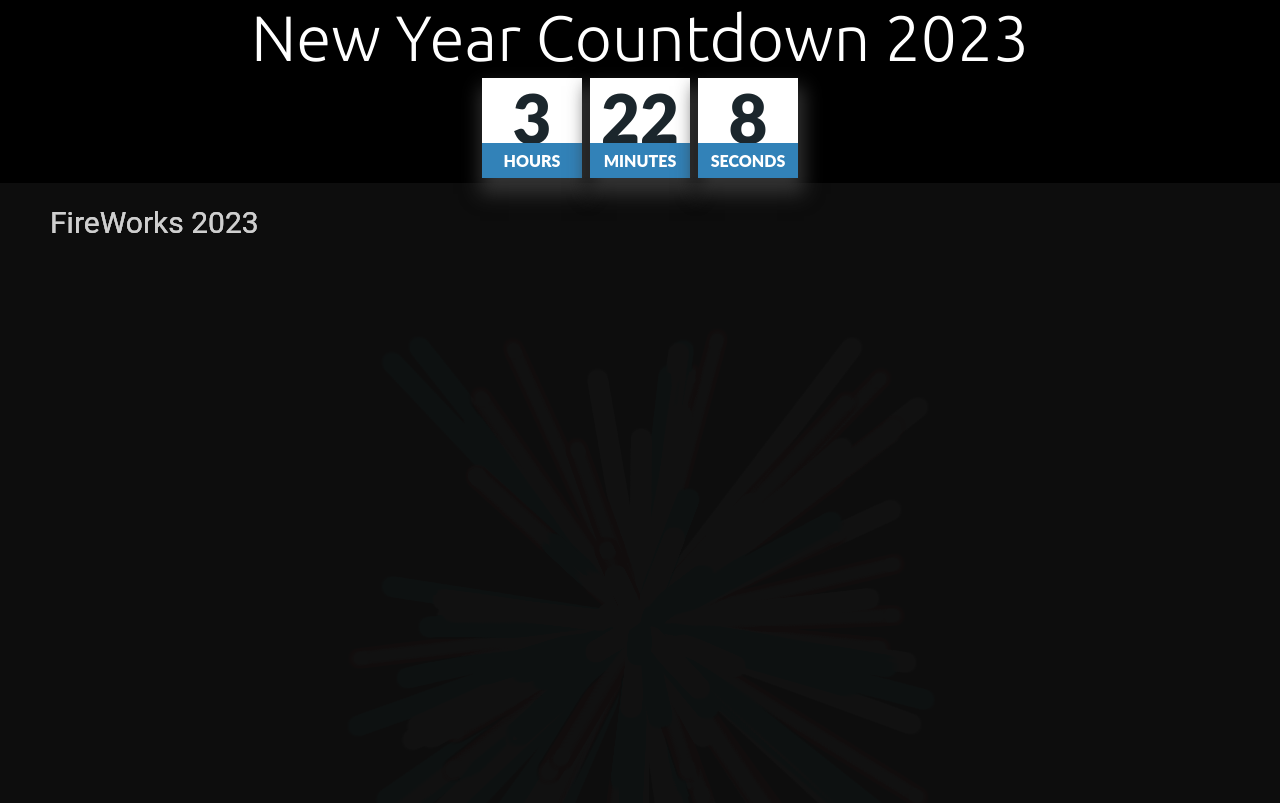
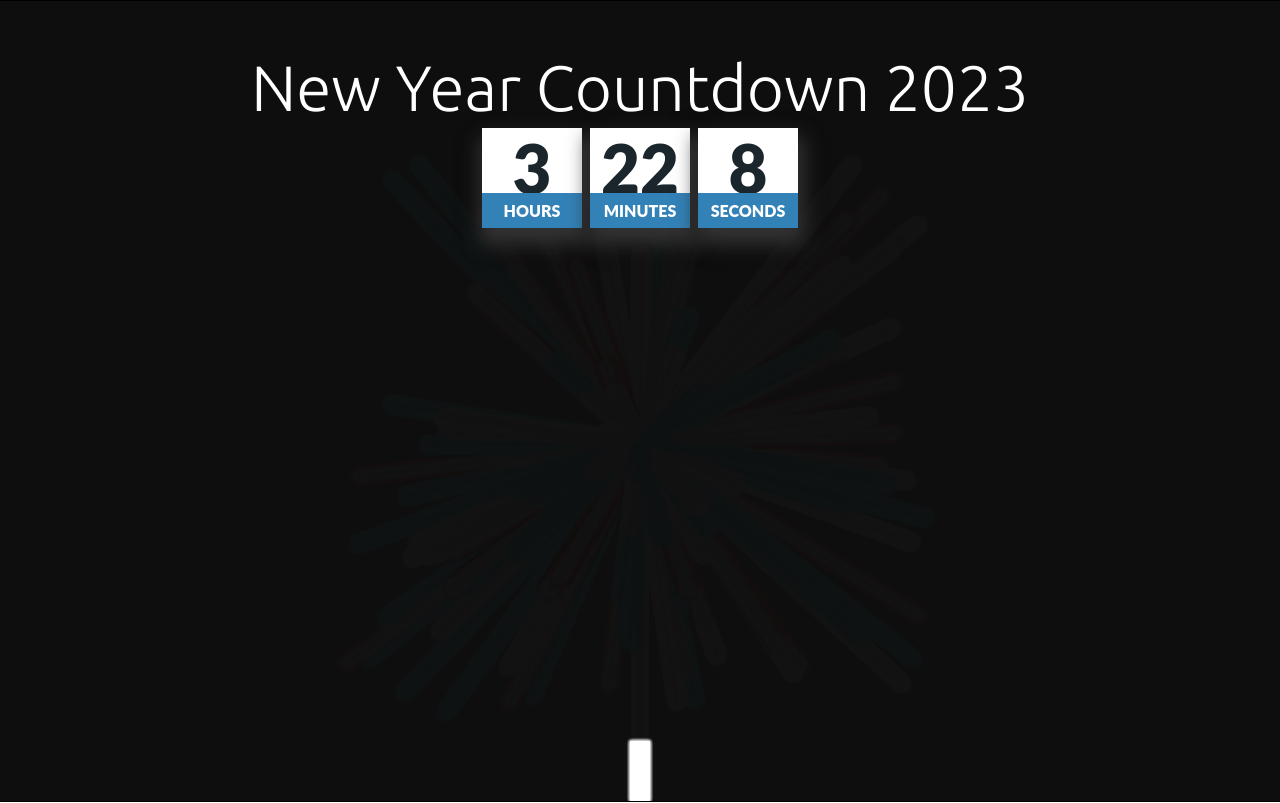
Before and after one commit to donkimc/countdown2013, a plain HTML site: page index.html in a window 1280 px wide. Shown: the top 803 px of the page. Drawn offline with Linux system fonts and the light colour scheme.

Commit message:
Add files via upload

```diff
--- a/index.html
+++ b/index.html
@@ -9,6 +9,9 @@
      <link rel="stylesheet" href="styles.css">
 </head>
 <body>
+
+
+   <div class="content">
     <div class="newyear">New Year Countdown 2023</div>
     <div class="timer">
         <!-- <div class="box">
@@ -28,6 +31,9 @@
           <h4>Seconds</h4>
         </div>
       </div>
+
+   </div>
+
     <canvas>
 	</canvas>
 
--- a/script.js
+++ b/script.js
@@ -295,7 +295,7 @@ function animate() {
   c.save();
   c.fillStyle = "rgba(255, 255, 255, 1)";
   c.font = "30px Roboto";
-  c.fillText("FireWorks 2023", 50, 50);
+//   c.fillText("FireWorks 2023", 50, 50);
   c.restore();
   c.fillStyle = "rgba(18, 18, 18, 0.2)";
   c.fillRect(0, 0, canvas.width, canvas.height);
--- a/styles.css
+++ b/styles.css
@@ -3,6 +3,8 @@ body {
 }
 
 canvas {
+  position: absolute;
+  opacity: 1;
   border: 1px solid black;
 }
 
@@ -14,11 +16,29 @@ canvas {
 
 body {
   /* background-color: #0F4C75; */
-  background-color: black;
+  /* background-color: black;
   display: flex;
   flex-direction: column;
   justify-content: center;
   min-height: 50vh;
+  align-items: center; */
+  /* position: absolute; */
+  /* text-align: center; */
+  display: flex;
+  justify-content: center;
+
+}
+
+.content {
+  position: absolute;
+  /* background-color: black; */
+  display: flex;
+  flex-direction: column;
+  justify-content: center;
+  /* min-height: 50vh; */
+  max-height: 100%;
+  max-width: 100%;
+  z-index: 1;
   align-items: center;
 }
 
@@ -27,6 +47,7 @@ body {
   color: white;
   text-align: center;
   font-family: 'ubuntu';
+  margin-top: 50px;
 }
 
 .timer {
```
